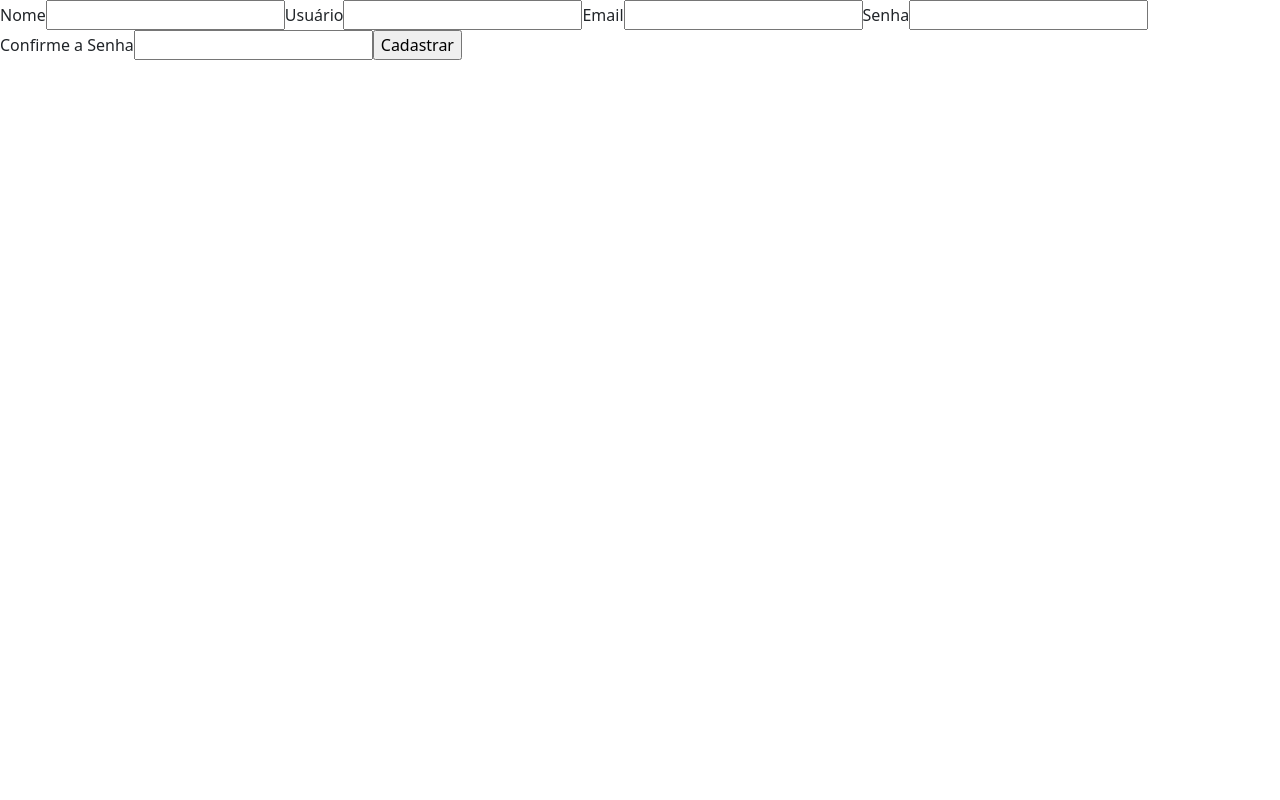
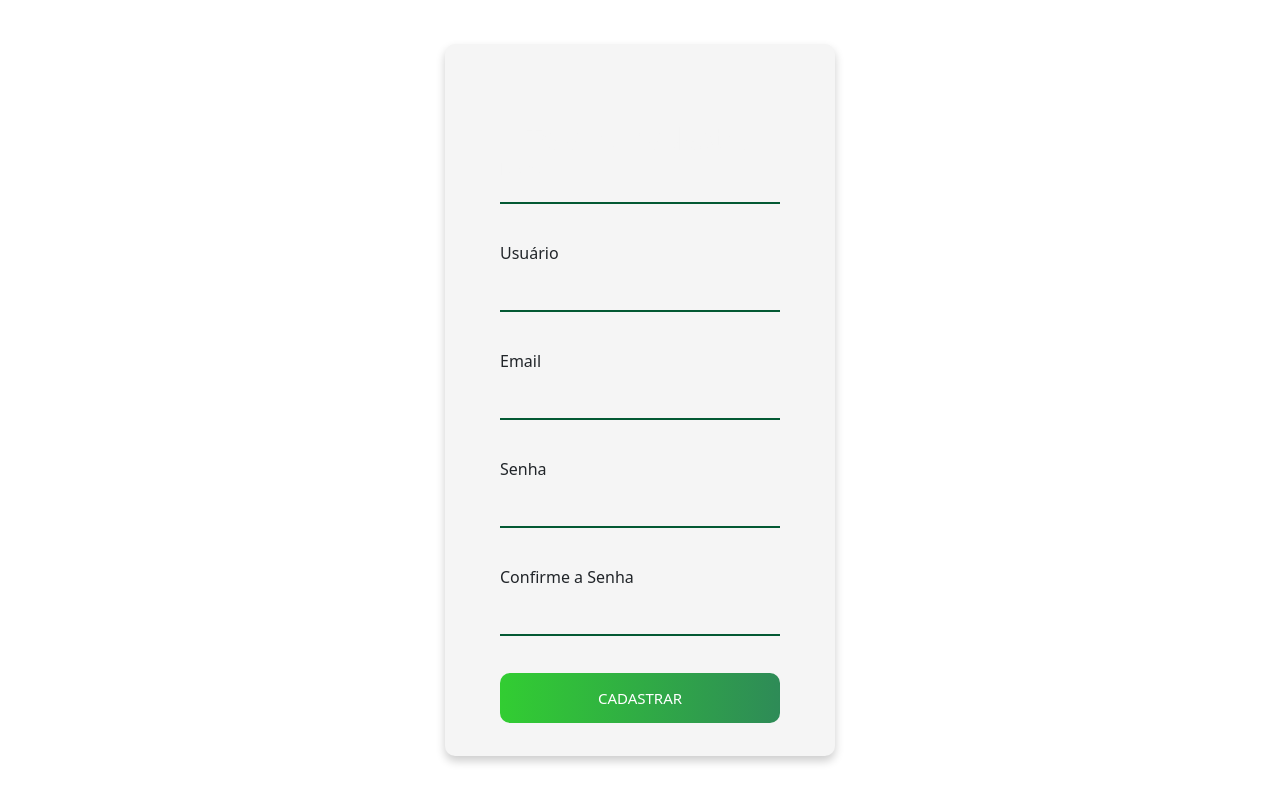
Before and after one commit to projetos-Transforme-se-Serasa-Senac/projeto-integrador-book-match, a React (Create React App) app: page /signup in a window 1280 px wide. Built offline with nearby package versions, Linux system fonts and the light colour scheme.

Commit message:
terminei de colocar as classes da tela de logIn

```diff
--- a/src/pages/SignIn/SignIn.css
+++ b/src/pages/SignIn/SignIn.css
@@ -1,11 +1,19 @@
+@import url('https://fonts.googleapis.com/css2?family=Open+Sans&display=swap');
+
+body{
+    background-image: url('https://i.imgur.com/hu5ktgp.jpg');
+}
 *{
+
     margin: 0;
     padding: 0;
     box-sizing: border-box;
 }
 .container{
-    width: 100%;
+    width: 50%;
     margin: 0 auto;
+    float: right;
+
 }
 .container-login{
     width: 100%;
@@ -33,23 +41,28 @@
 .loginTitle{
     display: block;
     font-size: 30px;
-    color: whitesmoke;
+    color: rgb(7, 5, 5);
 
     line-height: 1.2;
     text-align: center;
+
+    font-family: 'Open Sans', sans-serif;
 }
 .loginTitle img{
     width: 90px;
+    margin: 20px;
+
+    border-radius: 15px;
 }
 .wrapInput{
     width: 100%;
     position: relative;
-    border-bottom: 2px solid #035933;
+    border-bottom: 2px solid #adadad;
     margin-bottom: 37px;
 }
 .input{
     font-size: 15px;
-    color: #fff;
+    color: #2E8B57;
     line-height: 1.2;
     border: none;
     display: block;
@@ -86,7 +99,7 @@
     -o-transition: all 0.4s;
     -moz-transition: all 0.4s;
 
-    background: linear-gradient(to left, #2E8B57, #32CD32);
+    background: linear-gradient(to left,#32CD32, #40E0D0);
 
 }
 .focusInput::after{
@@ -120,14 +133,12 @@
 
 }
 
-
-
-
  .container-login-form-btn{
      display: flex;
      flex-wrap: wrap;
      justify-content: center ;
      padding-bottom: 13px;
+
  }
  .login-form-btn{
     font-size: 15px;
--- a/src/pages/SignIn/SignIn.js
+++ b/src/pages/SignIn/SignIn.js
@@ -5,43 +5,69 @@ const SignIn = () => {
      require ('./SignIn.css')
 
     const [usuario, setUsuario] = useState ("")
+    const [senha, setSenha] = useState ("")
+
 
     return(
+    <div className="container">
         <div className="container-login">
             {/* {document.getElementById('menu').innerHTML='jasjdaj'} */}
             <div class="wrapLogin">
+
                 <form className="loginForm">
-                    <span className="login-form-title">Bem vindo!</span>
 
-                    <span className="login-form-title">
+                    {/* Logo e mensagem */}
+                    <span className="loginTitle">Bem vindo!</span>
+
+                    <span className="loginTitle">
                         <img src="https://i.imgur.com/P3vDZ0n.jpg"/>
                     </span>
+
+
+                    {/* Usuario e senha */}
                     <div className="wrapInput">
-                        <input id="usuario" type='text'/>
+                        <input
+                            className={usuario !== ""? 'temValor input': 'input' }
+                            id="usuario" type='text'
+                            value={usuario}
+                            onChange={e => setUsuario(e.target.value)}
+                        />
+
                         <span className="focusInput" data-placeholder="Usúario"></span>
 
                     </div>
+
                     <div className="wrapInput">
-                        <input id="senha" type='password'/>
-                        <span className="focusInput" data-placeholder="Usúario"></span>
+                        <input
+                            className={senha !== ""? 'temValor input': 'input' }
+                            id="senha" type='password'
+                            value={senha}
+                            onChange={e => setSenha(e.target.value)}
+                        />
+                        <span className="focusInput" data-placeholder="Senha"></span>
 
-                        <input type='submit' value='Entrar'/>
-                    </div>
-                    <div className="conteiner-login-form-btn">
-                        <button className="login-form-btn"></button>
+                        {/* <input type='submit' value='Entrar'/> */}
                     </div>
 
+                    {/* botão de entrar */}
+                    <div className="container-login-form-btn">
+                        <button className="login-form-btn" value='Entrar'> LogIn</button>
+                    </div>
+
+                    {/* direcional para a pagina de logUp */}
                     <div className="text-center">
                         <span className="txt1">Não possui conta?</span>
-                        <a className="txt2" href="#">Criar conta</a>
+                        <a className="txt2" href="SignUp">Criar conta.</a>
                     </div>
                 </form>
             </div>
-            <div>
+            {/* <div>
                 <p> Não possui conta? </p>
                 <a href="#"> Criar conta. </a>
-            </div>
+            </div> */}
         </div>
+
+    </div>
     );
 }
 
--- a/src/pages/SignUp/SignUp.js
+++ b/src/pages/SignUp/SignUp.js
@@ -1,25 +1,88 @@
+import { useState } from "react";
+
+
 const SignUp = () => {
+    require ('./SignUp.css')
+    const [Nome, setNome] = useState ("")
+    const [usuario, setUsuario] = useState ("")
+    const [email, setEmail] = useState ("")
+    const [senha, setSenha] = useState ("")
+
     return(
+    <div className="container">
+        <div className="container-login">
+            <div className="wrapLogin">
+
                     <section>
                         <form method="POST">
-                <label for='nome'> Nome </label>
-                <input id="nome" type='text' required/>
+                            <span className="loginTitle">Tela de cadastro</span>
 
+                            <div className="wrapInput">
+                                <input
+                                    className={Nome !== ""? 'temValor input': 'input' }
+                                    id="nome" type='text'
+                                    required
+                                    value={Nome}
+                                    onChange={e => setNome(e.target.value)}
+                                />
+                                <label className="focusInput" for='nome'> Nome </label>
+
+                            </div>
+
+                            <div className="wrapInput">
                                 <label for='usuario'> Usuário </label>
-                <input id="usuario" type='text' required/>
+                                <input
+                                    className={usuario !== ""? 'temValor input': 'input' }
+                                    id="usuario"
+                                    type='text'
+                                    required
+                                    value={usuario}
+                                    onChange={e => setUsuario(e.target.value)}
+                                />
+                            </div>
 
+                            <div className="wrapInput">
                                 <label for='email'> Email </label>
-                <input id="email" type='email' required/>
+                                <input
+                                    className={email !== ""? 'temValor input': 'input' }
+                                    id="email"
+                                    type='email'
+                                    required
+                                    value={email}
+                                    onChange={e => setEmail(e.target.value)}
+                                />
+                            </div>
 
+                            <div className="wrapInput">
                                 <label for='senha'> Senha </label>
-                <input id='senha' type='password' required/>
+                                <input
+                                    className={senha !== ""? 'temValor input': 'input' }
+                                    id='senha'
+                                    type='password'
+                                    required
+                                    value={senha}
+                                    onChange={e => setSenha(e.target.value)}
+                                />
+                            </div>
 
+                            <div className="wrapInput">
                                 <label for='confirmaSenha'> Confirme a Senha </label>
-                <input id="confirmaSenha" type='password' required/>
-
-                <input type='submit' value='Cadastrar'/>
+                                <input
+                                    className={senha !== ""? 'temValor input': 'input' }
+                                    id="confirmaSenha"
+                                    type='password'
+                                    required
+                                    value={senha}
+                                    onChange={e => setSenha(e.target.value)}
+                                />
+                            </div>
+                                <input type='submit' className="login-form-btn" value='Cadastrar'/>
                         </form>
                    </section>
+
+            </div>
+        </div>
+    </div>
     );
 }
 
```
Lines whose indentation alone changed are shown as unchanged.
